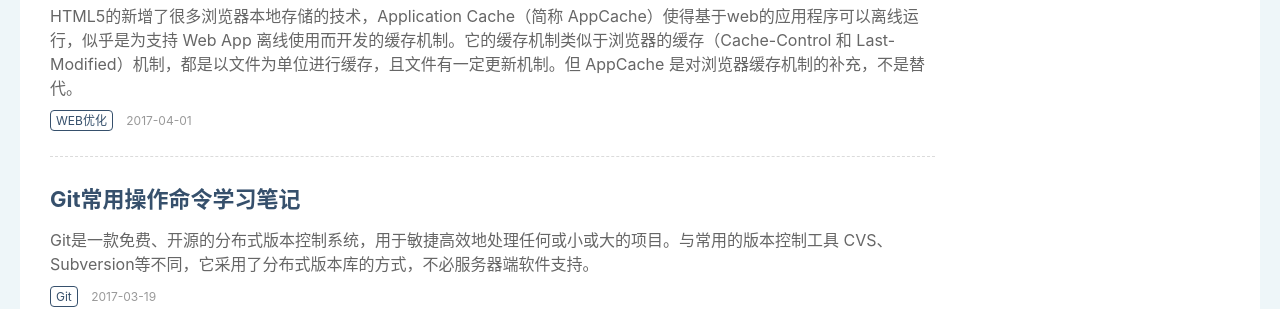
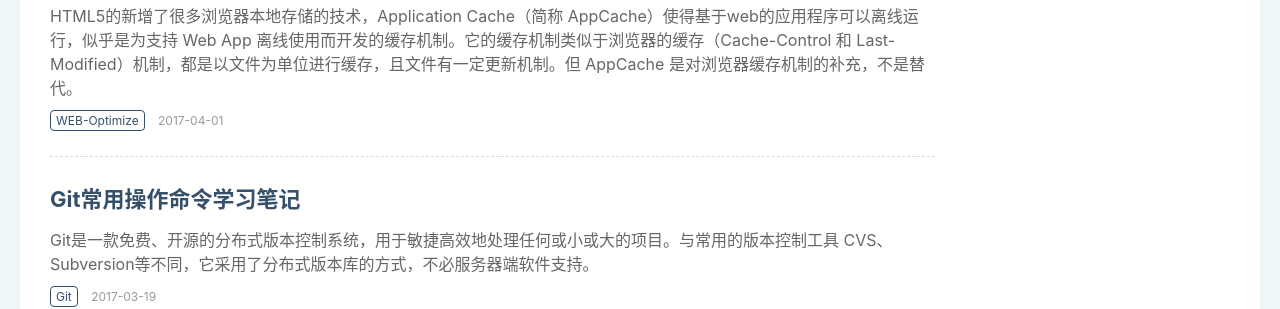
Before and after one commit to vimplus/vimplus.github.io, a Jekyll site: the page built from index.html, in a window 1280 px wide. Shown: the part 214-523 px from the top of the page. Built offline with Jekyll 4.4.1, drawn with Linux system fonts in a browser that asks for light colours; the list of posts is cut into pages by our own code; comment, search, counter and statistics services are not loaded.

Commit message:
Update 2017-04-01-HTML5-Application-Cache.md
update

```diff
--- a/_posts/2017-04-01-HTML5-Application-Cache.md
+++ b/_posts/2017-04-01-HTML5-Application-Cache.md
@@ -3,7 +3,7 @@ title: HTML5 Application Cache离线缓存应用实践
 date: 2017-04-01 18:45:21
 description: "HTML5 Application Cache离线缓存应用实践"
 layout: post
-categories: WEB优化
+categories: WEB-Optimize
 tags: [缓存,Application Cache,离线存储]
 comments: true
 pay: true
```
